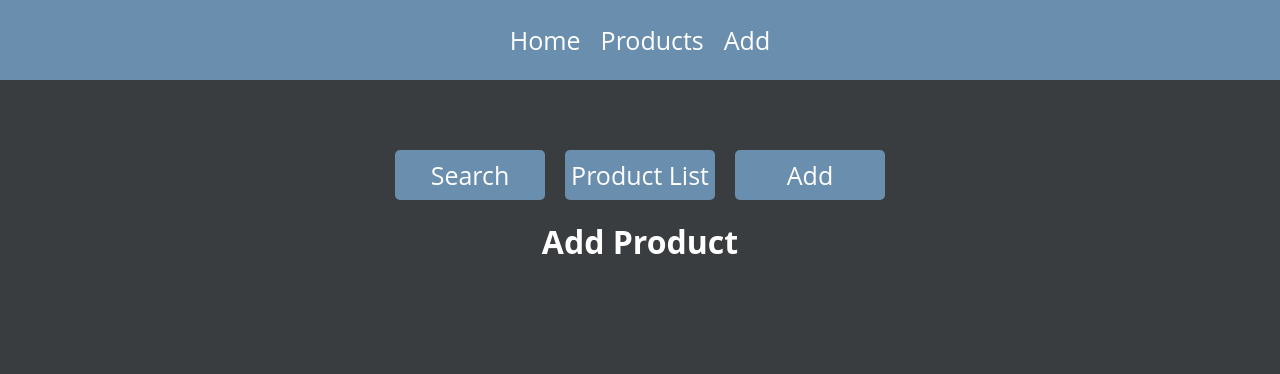
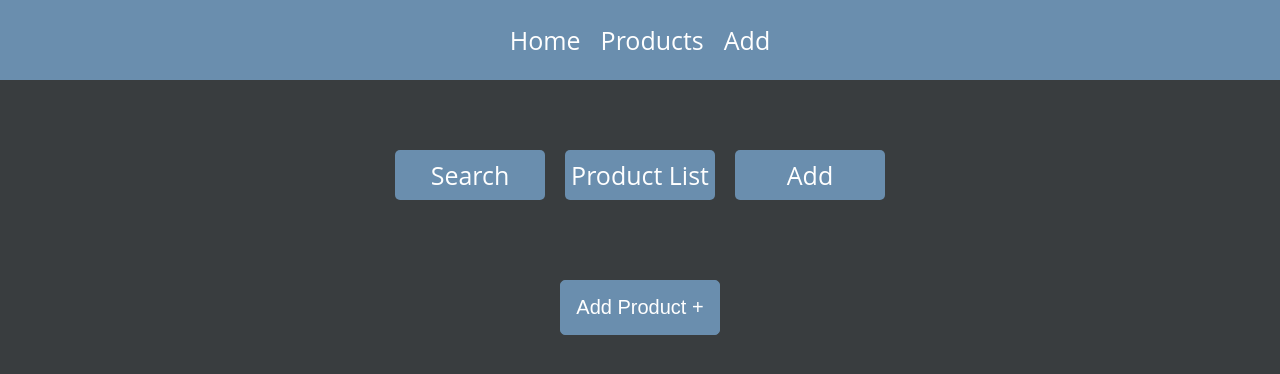
Before and after one commit to TannerEllis/react-router-v6-demo, a React (Create React App) app: page /products/add in a window 1280 px wide. Shown: the top 374 px of the page. Built offline with nearby package versions, Linux system fonts and the light colour scheme.

Commit message:
added button to AddProduct component NOT functional yet

```diff
--- a/src/App.css
+++ b/src/App.css
@@ -11,6 +11,7 @@
   width: 100%;
   overflow-y: auto;
 }
+
 body {
   padding: 0%;
   margin: 0%;
@@ -69,7 +70,6 @@ a {
   text-align: center;
   color: #fff;
   border-radius: 0 5px 5px 0;
-  cursor: pointer;
   font-size: 20px;
 }
 
@@ -122,6 +122,18 @@ a {
   padding-top: 60px;
 }
 
+.product-list button {
+  width: 160px;
+  height: 55x;
+  padding: 15px;
+  border: 1px solid #6a8eae;
+  background: #6a8eae;
+  text-align: center;
+  color: #fff;
+  border-radius: 5px;
+  font-size: 20px;
+}
+
 .products-list {
   display: flex;
   flex-wrap: wrap;
@@ -140,13 +152,14 @@ a {
   box-shadow: 0 5px 10px rgba(154, 160, 185, 0.05),
     0 15px 40px rgba(166, 173, 201, 0.2);
 }
+
 .product-search {
   position: relative;
   color: black;
   padding-top: 35px;
   margin: 15px;
   width: 300px;
-  height: 320px;
+  height: 350px;
   background-color: #ffffff;
   background-image: linear-gradient(315deg, #ffffff 0%, #d7e1ec 74%);
   border-radius: 5px;
--- a/src/Components/AddProduct.js
+++ b/src/Components/AddProduct.js
@@ -2,8 +2,8 @@ import React from "react";
 
 function AddProduct() {
   return (
-    <div className="listOfProducts">
-      <h1>Add Product</h1>
+    <div className="product-list">
+      <button>Add Product +</button>
     </div>
   );
 }
--- a/src/Components/ProductList.js
+++ b/src/Components/ProductList.js
@@ -16,7 +16,7 @@ function ProductList() {
               }}
             >
               <h1>{product.name}</h1>
-              <p>{product.description}</p>
+              <h3>{product.description}</h3>
               <p>${product.price}</p>{" "}
               <img src={product.image}/>
             </div>
--- a/src/Components/Search.js
+++ b/src/Components/Search.js
@@ -28,8 +28,8 @@ function Search() {
           }
         }).map((product, i) => (
           <div className="product-search" key={i}>
-            <p>{product.name}</p>
-            <p>{product.description}</p>
+            <h1>{product.name}</h1>
+            <h2>{product.description}</h2>
             <p>{product.price}</p>
             <img src={product.image}/>
           </div>
--- a/src/Nav.js
+++ b/src/Nav.js
@@ -6,7 +6,7 @@ function Nav() {
     <div>
       <nav>
         <Link to="/home"> Home </Link>
-        <Link to="/products/search"> Products</Link>
+        <Link to="/products/list"> Products</Link>
         <Link to="/products/add"> Add </Link>
       </nav>
     </div>
```
